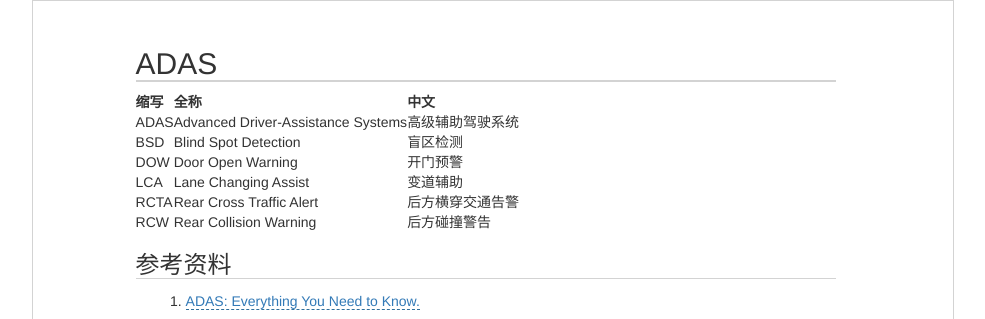
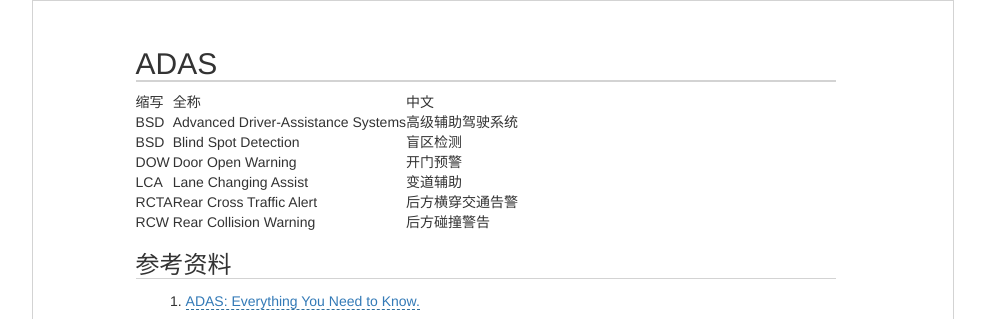
Before and after one commit to luli100/luli100.github.io, a Jekyll site: the page built from _posts/2022-03-03-adas.md, in a window 1280 px wide. Shown: the top 319 px of the page, without its empty margins (147-1132 px from the left). Built offline with Jekyll 4.4.1, drawn with Linux system fonts in a browser that asks for light colours.

Commit message:
update table

```diff
--- a/_posts/2022-03-03-adas.md
+++ b/_posts/2022-03-03-adas.md
@@ -5,15 +5,44 @@ enable: true
 ---
 
 
+<table>
+  <tr>
+    <td>缩写</td>
+    <td>全称</td>
+    <td>中文</td>
+  </tr>
+  <tr>
+    <td>BSD</td>
+    <td>Advanced Driver-Assistance Systems</td>
+    <td>高级辅助驾驶系统</td>
+  </tr>
+  <tr>
+  <td>BSD</td>
+  <td>Blind Spot Detection</td>
+  <td>盲区检测</td>
+  </tr>
+  <tr>
+  <td>DOW</td>
+  <td>Door Open Warning</td>
+  <td>开门预警</td>
+  </tr>
+  <tr>
+  <td>LCA</td>
+  <td>Lane Changing Assist</td>
+  <td>变道辅助</td>
+  </tr>
+  <tr>
+  <td>RCTA</td>
+  <td>Rear Cross Traffic Alert</td>
+  <td>后方横穿交通告警</td>
+  </tr>
+  <tr>
+  <td>RCW</td>
+  <td>Rear Collision Warning</td>
+  <td>后方碰撞警告</td>
+  </tr>
+</table>
 
-| 缩写 | 全称 | 中文 |
-|--------|--------|--------|
-| ADAS | Advanced Driver-Assistance Systems | 高级辅助驾驶系统 |
-| BSD  | Blind Spot Detection | 盲区检测 |
-| DOW | Door Open Warning | 开门预警 |
-| LCA | Lane Changing Assist | 变道辅助 |
-| RCTA | Rear Cross Traffic Alert | 后方横穿交通告警 |
-| RCW | Rear Collision Warning | 后方碰撞警告 |
 
 ### 参考资料
 
```
